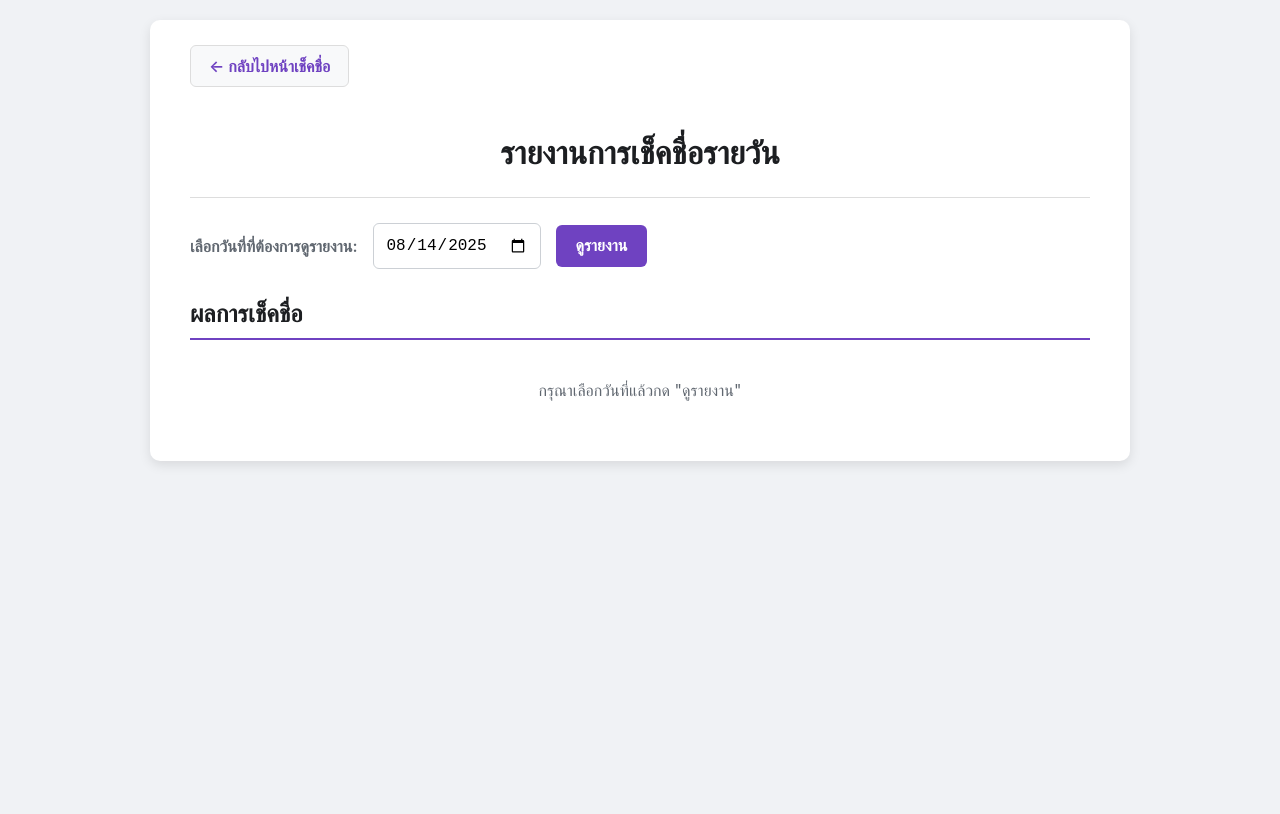
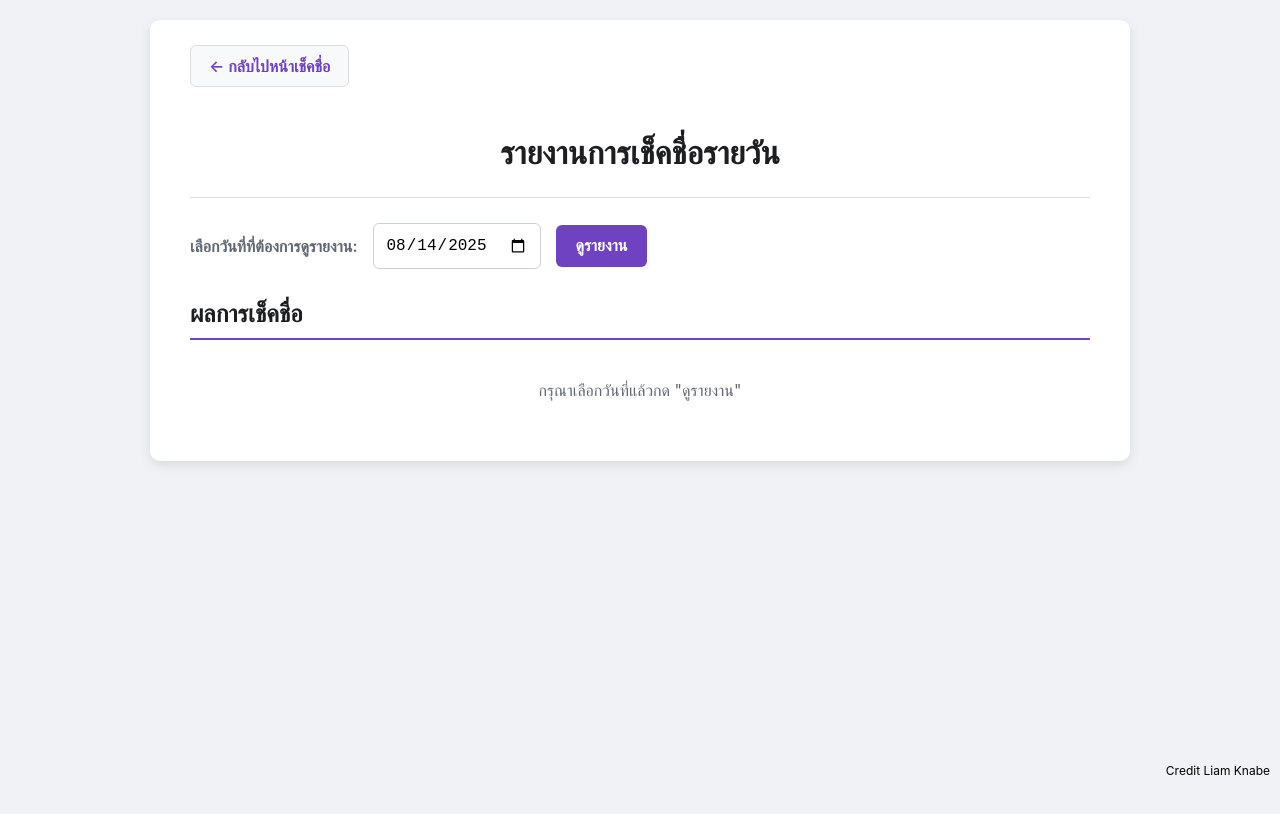
Before and after one commit to Leonador1755/muhaha, a plain HTML site: page report.html in a window 1280 px wide. Drawn offline with Linux system fonts and the light colour scheme.

Commit message:
Update report.html

```diff
--- a/report.html
+++ b/report.html
@@ -78,6 +78,16 @@
         .report-controls label {
             font-weight: 600;
             color: #606770;
+        }
+
+        .credit {
+            position: fixed;
+            right: 0;
+            bottom: 0;
+            width: 200px;
+            padding: 10px;
+            font-size: 12px;
+            text-align: right;
         }
 
         #reportDatePicker {
@@ -166,6 +176,11 @@
             <h2>ผลการเช็คชื่อ</h2>
             <p>กรุณาเลือกวันที่แล้วกด "ดูรายงาน"</p>
         </div>
+
+        <div class="credit">
+            <p>Credit Liam Knabe</p>
+        </div>
+
     </div>
 
     <!-- Firebase Scripts -->
```
